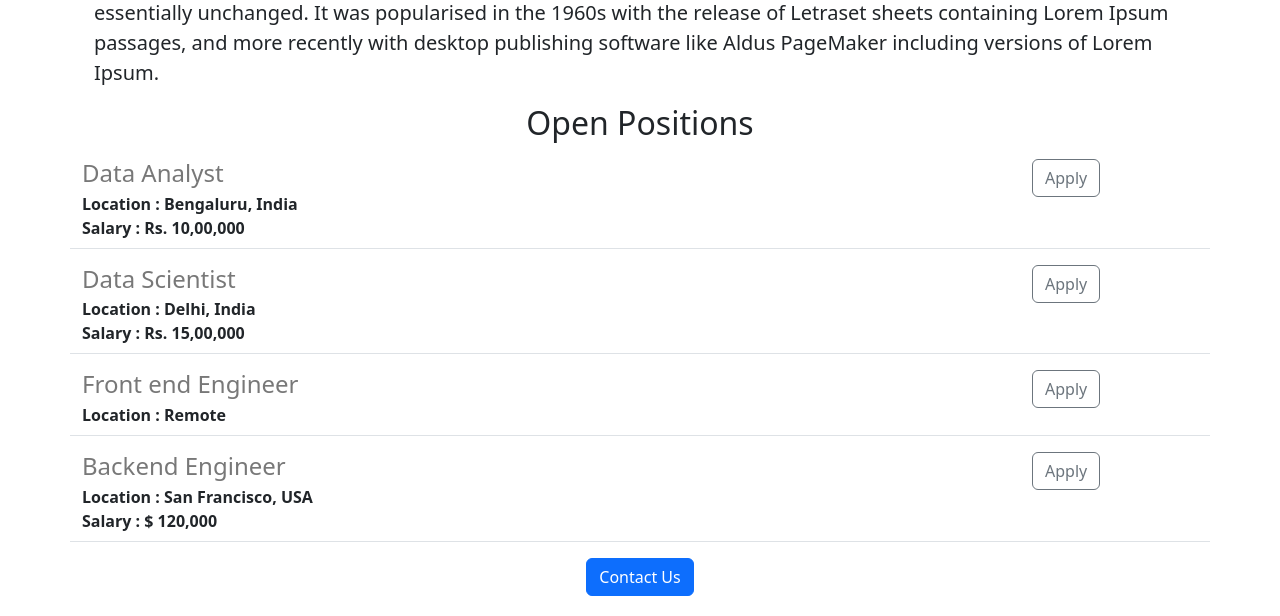
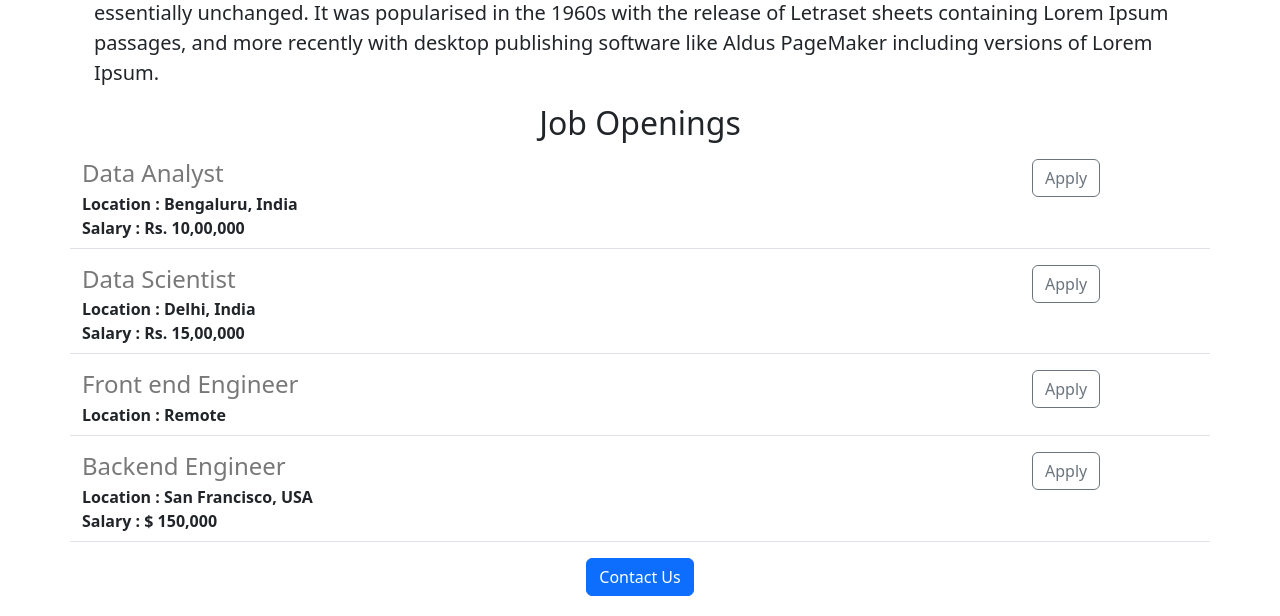
Before and after one commit to viraj28/jovian-careers-website-v2, a Flask app: page / in a window 1280 px wide. Shown: the part 602-1218 px from the top of the page. Run offline with Flask 3, Linux system fonts and the light colour scheme.

Commit message:
made some tweaks

```diff
--- a/app.py
+++ b/app.py
@@ -20,7 +20,7 @@ JOBS = [{
   'id': 1,
   'title': 'Backend Engineer',
   'location': 'San Francisco, USA',
-  'salary': '$ 120,000'
+  'salary': '$ 150,000'
 }]
 
 
--- a/templates/home.html
+++ b/templates/home.html
@@ -21,7 +21,7 @@
   <img id="banner" src='/static/banner.jpg' class= 'img-fluid'/>
   <h2 class="text-center my-3">About Jovian</h2>
   <p class='container lead'>Lorem Ipsum is simply dummy text of the printing and typesetting industry. Lorem Ipsum has been the industry's standard dummy text ever since the 1500s, when an unknown printer took a galley of type and scrambled it to make a type specimen book. It has survived not only five centuries, but also the leap into electronic typesetting, remaining essentially unchanged. It was popularised in the 1960s with the release of Letraset sheets containing Lorem Ipsum passages, and more recently with desktop publishing software like Aldus PageMaker including versions of Lorem Ipsum.</p>
-  <h2 class='text-center my-3'>Open Positions</h2>
+  <h2 class='text-center my-3'>Job Openings</h2>
   <div>
     {% for job in jobs%}
       {% include 'jobitem.html'%}
```
